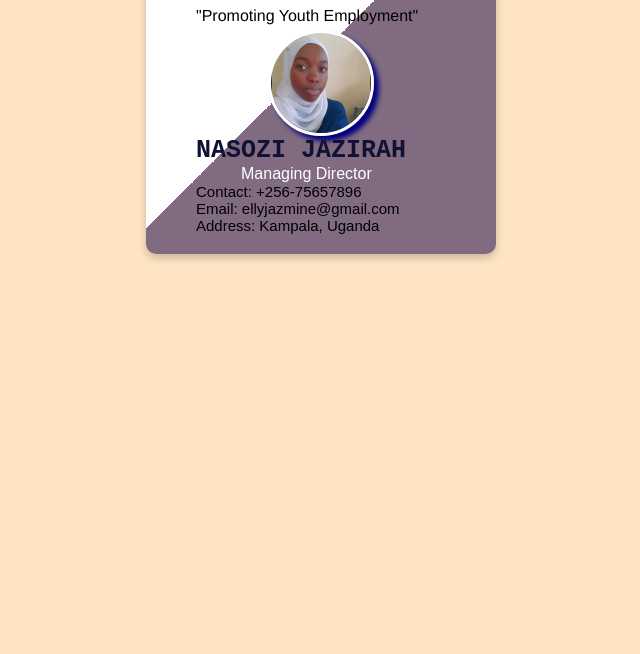
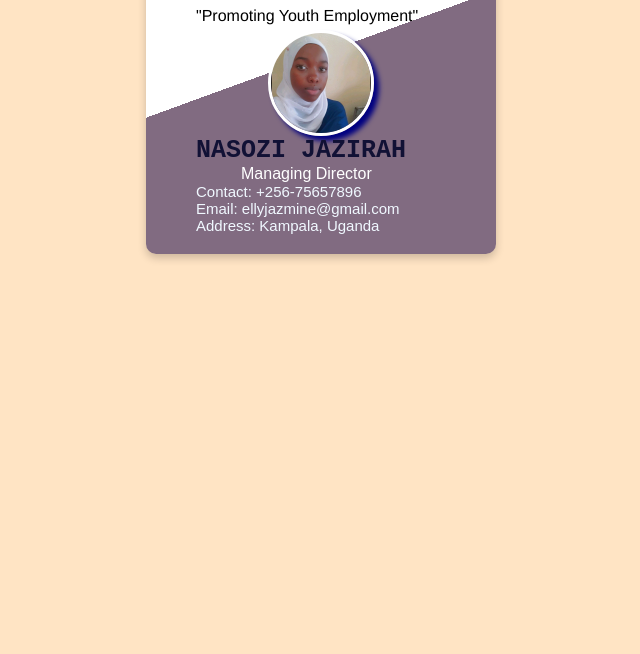
Before and after one commit to JazirahNasozi/codequeen14-css, a plain HTML site: page card.html in a window 1280 px wide. Shown: the part 146-800 px from the top of the page, without its empty margins (319-959 px from the left). Drawn offline with Linux system fonts and the light colour scheme.

Commit message:
My Business Card

```diff
--- a/card.css
+++ b/card.css
@@ -8,7 +8,7 @@ body{
     height: 300px;
     width: 250px;
     padding: 50px;
-    background: linear-gradient(135deg, white 50%, rgb(129, 107, 129) 50%);
+    background: linear-gradient(160deg, white 50%, rgb(129, 107, 129) 50%);
     border-radius: 10px;
     box-shadow: 0 4px 8px rgba(0, 0, 0, 0.2)
 }
@@ -43,4 +43,5 @@ body{
 .parr{
     font-size: 15px;
     font-family: Arial, Helvetica, sans-serif;
+    color: aliceblue;
 }
```
